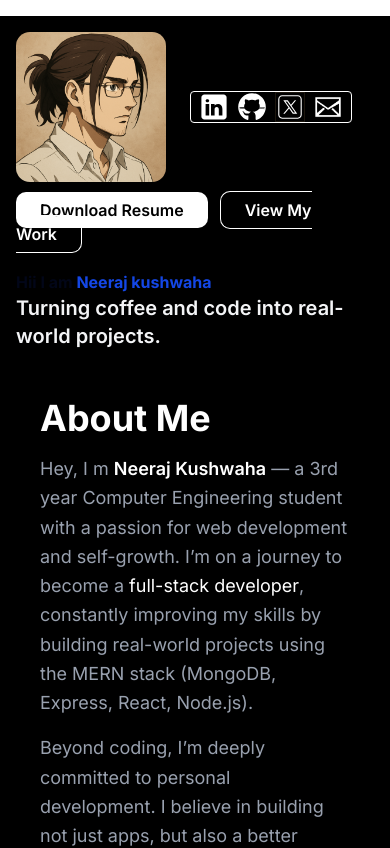
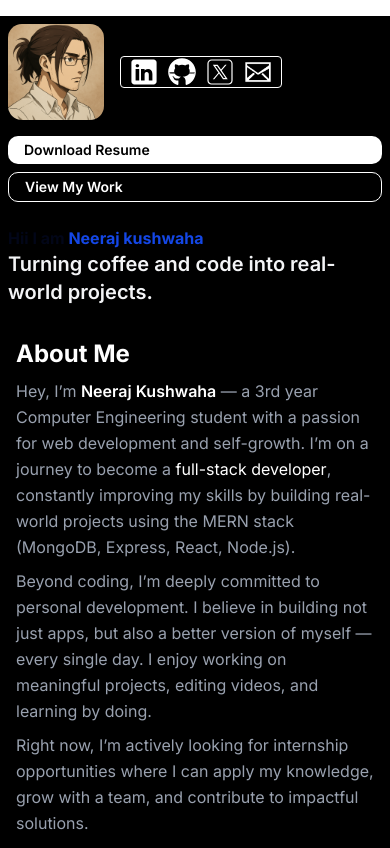
Before and after one commit to neerajk001/updated-profile, a Next.js app: page / in a window 390 px wide. Shown: the top 848 px of the page. Built offline with nearby package versions, Linux system fonts and the light colour scheme.

Commit message:
responsiveness

```diff
--- a/src/components/HeroComp.tsx
+++ b/src/components/HeroComp.tsx
@@ -1,71 +1,88 @@
 import React from 'react'
 import Image from 'next/image'
 
+// Optional: Cleaner way to render icons (update hrefs as needed)
+const socialIcons = [
+  { src: '/icons8-linkedin.svg', alt: 'linkedin', href: 'https://linkedin.com' },
+  { src: '/icons8-github-logo.svg', alt: 'github', href: 'https://github.com' },
+  { src: '/icons8-x.svg', alt: 'x', href: 'https://x.com' },
+  { src: '/email.png', alt: 'email', href: 'mailto:youremail@example.com' },
+]
+
 const HeroComp = () => {
   return (
-    <div className='max-w-8xl grid md:grid-cols-2 grid-cols-1 bg-black gap-8 mt-4 p-4 '>
+    <div className="max-w-8xl grid md:grid-cols-2 grid-cols-1 bg-black gap-4 md:gap-8 mt-4 p-2 md:p-4">
       {/* Left Column */}
       <div>
-        {/* Row with image and icons */}
-        <div className='flex flex-row items-center space-x-6'>
+        {/* Top row: profile image & icons */}
+        <div className="flex flex-row items-center space-x-4 md:space-x-6">
           {/* Profile Image */}
           <div>
             <Image
-              className='rounded-xl md:w-[200px] md:h-[200px]'
+              className="rounded-xl w-24 h-24 md:w-[200px] md:h-[200px]"
               width={150}
               height={150}
-              alt='profile'
-              src={'/profile.png'}
+              alt="profile"
+              src={"/profile.png"}
             />
           </div>
           {/* Social Icons */}
-          <div className='flex border border-white rounded h-8 w-auto items-center px-2 gap-2'>
-            <Image className='object-contain invert' width={30} height={30} alt='linkedin' src={'/icons8-linkedin.svg'} />
-            <Image className='object-contain invert' width={30} height={30} alt='github' src={'/icons8-github-logo.svg'} />
-            <Image className='object-contain invert border-1' width={30} height={30} alt='x' src={'/icons8-x.svg'} />
-            <Image className='object-contain invert' width={30} height={30} alt='email' src={'/email.png'} />
+          <div className="flex border border-white rounded h-8 w-auto items-center px-2 gap-2">
+            {socialIcons.map((icon, idx) => (
+              <a key={idx} href={icon.href} target="_blank" rel="noopener noreferrer">
+                <Image
+                  className="object-contain invert"
+                  width={30}
+                  height={30}
+                  alt={icon.alt}
+                  src={icon.src}
+                />
+              </a>
+            ))}
           </div>
+        </div>
 
-        </div>
-        <div className='mt-4 gap-6 space-x-3'>
+        {/* Responsive action buttons */}
+        <div className="flex flex-col gap-2 mt-4 md:flex-row md:gap-6 md:space-x-3">
           <a
             href="/Neeraj_Resume.pdf"
             download
-            className="bg-white text-black px-6 py-2 rounded-lg font-semibold shadow-md hover:bg-gray-200 transition"
+            className="bg-white text-black px-4 py-1 text-sm rounded-lg font-semibold shadow-md hover:bg-gray-200 transition md:px-6 md:py-2 md:text-base"
           >
             Download Resume
           </a>
           <a
-            href="#projects" // Make sure your projects section has id="projects"
-            className="border border-white text-white px-6 py-2 rounded-lg font-semibold hover:bg-white hover:text-black transition"
+            href="#projects"
+            className="border border-white text-white px-4 py-1 text-sm rounded-lg font-semibold hover:bg-white hover:text-black transition md:px-6 md:py-2 md:text-base"
           >
             View My Work
           </a>
         </div>
-        {/* Name directly under the image */}
-        <div className='md:text-4xl font-bold mt-6 space-y-2 '>
-          Hii I am <span className='text-blue-700'>Neeraj kushwaha</span>
-          <p className='text-xl font-semibold text-gray-100 '>Turning coffee and code into real-world projects.</p>
+
+        {/* Name & tagline */}
+        <div className="md:text-4xl font-bold mt-6 space-y-2">
+          Hii I am <span className="text-blue-700">Neeraj kushwaha</span>
+          <p className="text-xl font-semibold text-gray-100">
+            Turning coffee and code into real-world projects.
+          </p>
         </div>
       </div>
-      {/* Right Column */}
+
+      {/* Right Column: About Section */}
       <div>
-        <section id="about" className="py-4 px-6 max-w-4xl mx-auto">
-          <h2 className="text-4xl font-bold text-white mb-4">About Me</h2>
-          <p className="text-gray-400 text-lg leading-relaxed">
-            Hey, I m <span className="text-white font-semibold">Neeraj Kushwaha</span> — a 3rd year Computer Engineering student with a passion for web development and self-growth.
+        <section id="about" className="py-4 px-2 md:px-6 max-w-4xl mx-auto">
+          <h2 className="text-2xl md:text-4xl font-bold text-white mb-2 md:mb-4">About Me</h2>
+          <p className="text-gray-400 text-base md:text-lg leading-relaxed">
+            Hey, I’m <span className="text-white font-semibold">Neeraj Kushwaha</span> — a 3rd year Computer Engineering student with a passion for web development and self-growth.
             I’m on a journey to become a <span className="text-white font-medium">full-stack developer</span>, constantly improving my skills by building real-world projects using the MERN stack (MongoDB, Express, React, Node.js).
           </p>
-
-          <p className="text-gray-400 text-lg leading-relaxed mt-4">
+          <p className="text-gray-400 text-base md:text-lg leading-relaxed mt-2 md:mt-4">
             Beyond coding, I’m deeply committed to personal development. I believe in building not just apps, but also a better version of myself — every single day. I enjoy working on meaningful projects, editing videos, and learning by doing.
           </p>
-
-          <p className="text-gray-400 text-lg leading-relaxed mt-4">
+          <p className="text-gray-400 text-base md:text-lg leading-relaxed mt-2 md:mt-4">
             Right now, I’m actively looking for internship opportunities where I can apply my knowledge, grow with a team, and contribute to impactful solutions.
           </p>
         </section>
-
       </div>
     </div>
   )
```
